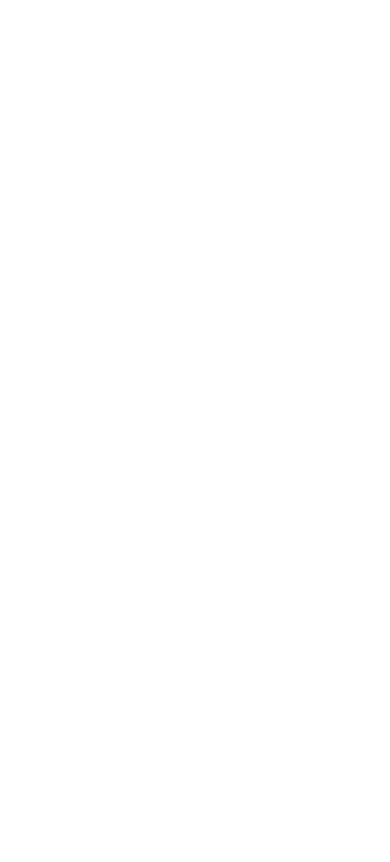
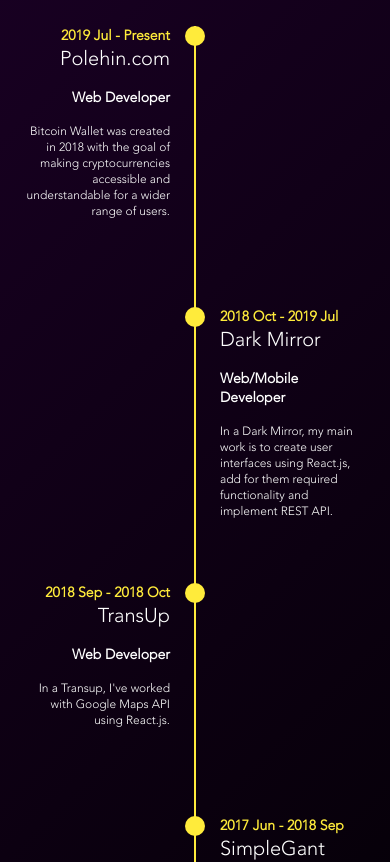
Before and after one commit to ArtakoM/zzmos, a Next.js app: page / in a window 390 px wide. Shown: the part 740-1602 px from the top of the page. Before the commit the page ends 844 px from the top, so only its background shows below. Built offline with nearby package versions, Linux system fonts and the light colour scheme.

Commit message:
experience section mobile view

```diff
--- a/components/ThirdSection.jsx
+++ b/components/ThirdSection.jsx
@@ -2,7 +2,7 @@
 import PropTypes from 'prop-types';
 
 const ThirdSection = (props) => {
-  const { experience } = props;
+  const { experience, isMobile } = props;
 
   return (
     <React.Fragment>
@@ -101,6 +101,7 @@
           display: flex;
           flex-direction: column;
           width: 677px;
+          max-width: 100%;
         }
         .left {
           width: calc(50% + 1px);
@@ -163,13 +164,66 @@
           font-size: 16px;
           padding-bottom: 16px;
         }
+        @media (max-width: 600px) {
+          .titleWrapper {
+            align-items: flex-start;
+          }
+          .title {
+            font-size: 36px;
+          }
+          .yellow {
+            font-size: 36px;
+          }
+          .timeline {
+            width: unset;
+          }
+          .experienceWrapper {
+            flex: 0 0 100%;
+          }
+        }
+        @media (max-width: 450px) {
+          .title {
+            font-size: 24px;
+          }
+          .yellow {
+            font-size: 24px;
+          }
+          .description {
+            font-size: 12px;
+          }
+          .vacancy {
+            font-size: 14px;
+          }
+          .jobTitle {
+            font-size: 20px;
+          }
+          .duration {
+            font-size: 14px;
+          }
+        }
       `}</style>
     </React.Fragment>
   );
 };
 
+ThirdSection.getInitialProps = ({ req }) => {
+  let userAgent;
+  if (req) { // if you are on the server and you get a 'req' property from your context
+    userAgent = req.headers['user-agent']; // get the user-agent from the headers
+  } else {
+    userAgent = navigator.userAgent; // if you are on the client you can access the navigator from the window object
+  }
+
+  let isMobile = Boolean(userAgent.match(
+    /Android|BlackBerry|iPhone|iPad|iPod|Opera Mini|IEMobile|WPDesktop/i
+  ));
+
+  return { isMobile };
+}
+
 ThirdSection.propTypes = {
   experience: PropTypes.arrayOf(PropTypes.shape()).isRequired,
+  isMobile: PropTypes.bool.isRequired,
 };
 
 export default ThirdSection;
--- a/containers/ExperienceContainer.jsx
+++ b/containers/ExperienceContainer.jsx
@@ -6,35 +6,35 @@
     id: 4,
     title: 'Polehin.com',
     vacancy: 'Web Developer',
-    duration: '2019 July - Present',
+    duration: '2019 Jul - Present',
     description: 'Bitcoin Wallet was created in 2018 with the goal of making cryptocurrencies accessible and understandable for a wider range of users.',
   },
   {
     id: 3,
     title: 'Dark Mirror',
     vacancy: 'Web/Mobile Developer',
-    duration: '2018 October - 2019 July',
+    duration: '2018 Oct - 2019 Jul',
     description: 'In a Dark Mirror, my main work is to create user interfaces using React.js, add for them required functionality and implement REST API.',
   },
   {
     id: 2,
     title: 'TransUp',
     vacancy: 'Web Developer',
-    duration: '2018 September - 2018 October',
+    duration: '2018 Sep - 2018 Oct',
     description: 'In a Transup, I\'ve worked with Google Maps API using React.js.',
   },
   {
     id: 1,
     title: 'SimpleGant',
     vacancy: 'Web Developer',
-    duration: '2017 June - 2018 September',
+    duration: '2017 Jun - 2018 Sep',
     description: 'In a SimpleGant, I was mostly working with MERN stack.',
   },
   {
     id: 0,
     title: 'NPUA',
     vacancy: 'Technical specialist',
-    duration: '2016 February - 2017 April',
+    duration: '2016 Feb - 2017 Apr',
     description: 'At the National Polytechnic University of Armenia, I worked with the team to solve any computer problems that arose.',
   },
 ];
--- a/containers/MainContainer.jsx
+++ b/containers/MainContainer.jsx
@@ -12,7 +12,7 @@
       {/* <HeaderContainer /> */}
       <FirstSection />
       <SkillsContainer />
-      {/* <ExperienceContainer /> */}
+      <ExperienceContainer />
       {/* <PortfolioContainer /> */}
       {/* <ContactFormContainer /> */}
     </div>
--- a/package.json
+++ b/package.json
@@ -1,5 +1,6 @@
 {
   "name": "zzmos",
+  "email": "artakom98@gmail.com",
   "version": "0.1.0",
   "private": true,
   "scripts": {
@@ -24,7 +25,6 @@
     "react-jss": "^10.1.1",
     "react-router-dom": "^5.1.2",
     "react-scroll": "^1.7.16",
-    "resolve": "^1.15.1",
-    "scroll-to-element": "^2.0.3"
+    "resolve": "^1.15.1"
   }
 }
--- a/public/sw.js
+++ b/public/sw.js
@@ -124,10 +124,10 @@
     "revision": "9e99330d7177a9df34074356546c67da"
   }, {
     "url": "/_next/static/runtime/webpack.js",
-    "revision": "12451f02a993cf5c76b0d041b423d733"
+    "revision": "b6aafdf18ce682b74e28d24be39c3a8f"
   }, {
     "url": "/_next/static/runtime/webpack.js.map",
-    "revision": "06f4072130d77833d68bb9d67ecb0b66"
+    "revision": "3b51ad6abd96d3a3452cdde588640b45"
   }], {
     "ignoreURLParametersMatching": [/ts/]
   });
```
Also changed, not shown: 2 other files (tests, documents, lock files or other folders).
